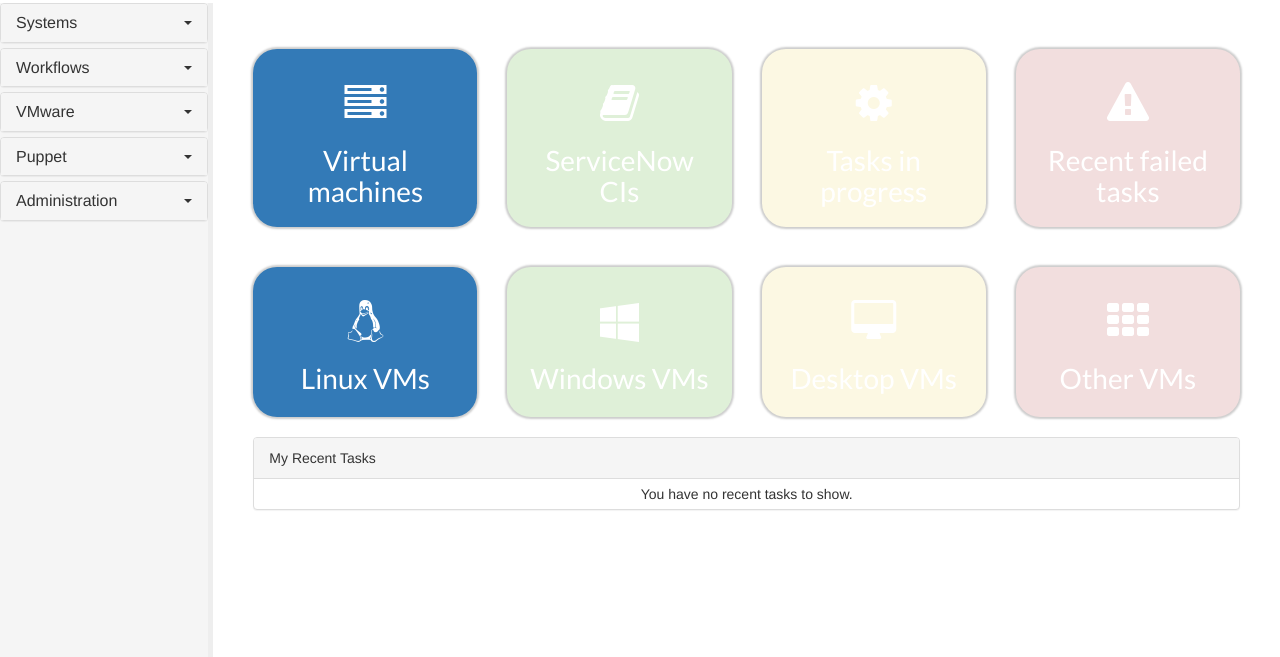
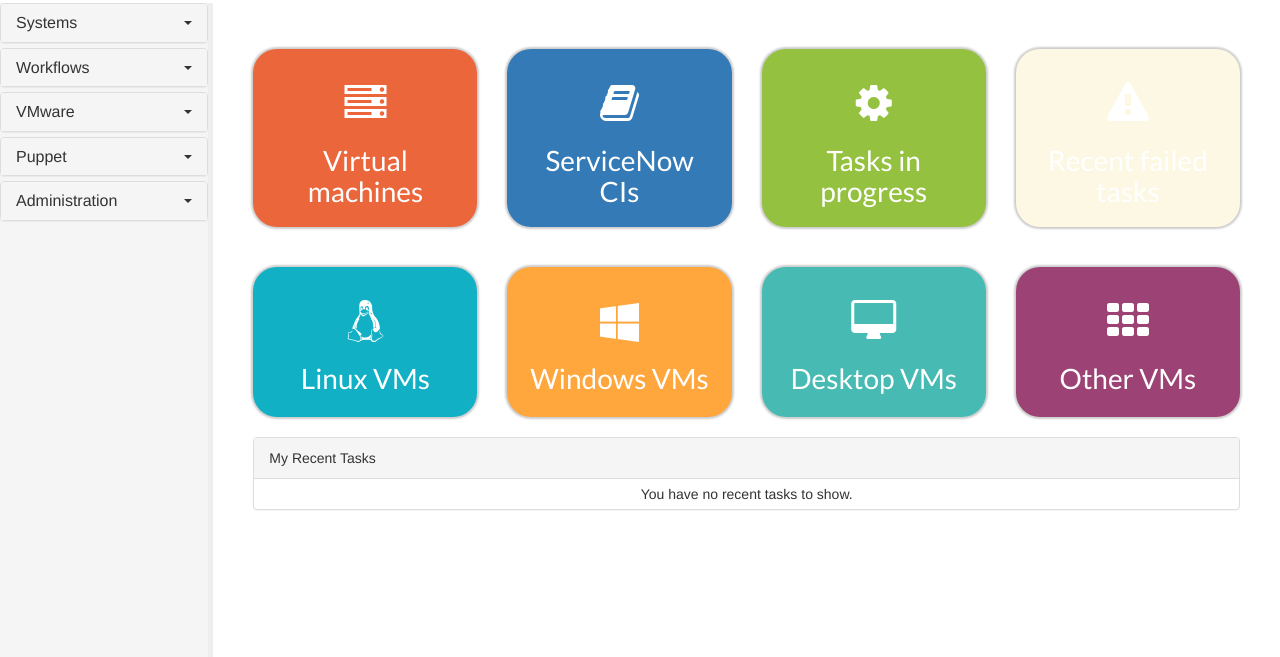
Before and after one commit to southampton/cortex, a Python web app: template templates/dashboard.html in a window 1280 px wide. Shown: the part 51-708 px from the top of the page. Run offline with Jinja, Linux system fonts and the light colour scheme; the template is opened without the code that fills it, so the values that code supplies are empty; some libraries are stand-ins or nearby versions.

Commit message:
updated dashboard colours

```diff
--- a/static/css/cortex.css
+++ b/static/css/cortex.css
@@ -310,3 +310,41 @@ i.icon-unknown
 {
 	color: #22c;
 }
+
+/* Additional bg-classes for dashboard */
+
+.bg-green
+{
+	color: #FFFFFF;
+	background-color: #94c140;
+}
+
+.bg-dorange
+{
+	color: #FFFFFF;
+	background-color: #ec663c;
+}
+
+.bg-lorange
+{
+	color: #FFFFFF;
+	background-color: #ffa63c;
+}
+
+.bg-purple
+{
+	color: #FFFFFF;
+	background-color: #9c4274;
+}
+
+.bg-lblue
+{
+	color: #FFFFFF;
+	background-color: #12b0c5;
+}
+
+.bg-teal
+{
+	color: #FFFFFF;
+	background-color: #47bbb3;
+}
--- a/templates/dashboard.html
+++ b/templates/dashboard.html
@@ -33,25 +33,25 @@
 
 <div class="row">
 	<div class="col-md-3">
-		<div class="admin-block bg-primary">
+		<div class="admin-block bg-dorange">
 			<h1><i class="fa fa-fw fa-server"></i> {{ vm_count }}</h1>
 			<h2>Virtual machines</h2>
 		</div>
 	</div>
 	<div class="col-md-3">
-		<div class="admin-block bg-success">
+		<div class="admin-block bg-primary">
 			<h1><i class="fa fa-fw fa-book"></i> {{ ci_count }}</h1>
 			<h2>ServiceNow CIs</h2>
 		</div>
 	</div>
 	<div class="col-md-3">
-		<div class="admin-block bg-warning">
+		<div class="admin-block bg-green">
 			<h1><i class="fa fa-fw fa-cog"></i> {{ task_progress_count }}</h1>
 			<h2>Tasks in progress</h2>
 		</div>
 	</div>
 	<div class="col-md-3">
-		<div class="admin-block bg-danger">
+		<div class="admin-block bg-warning">
 			<h1><i class="fa fa-fw fa-exclamation-triangle"></i> {{ task_failed_count }}</h1>
 			<h2>Recent failed tasks</h2>
 		</div>
@@ -59,25 +59,25 @@
 </div>
 <div class="row">
 	<div class="col-md-3">
-		<div class="admin-block bg-primary">
+		<div class="admin-block bg-lblue">
 			<h1><i class="fa fa-fw fa-linux"></i> {{ types['linux'] }}</h1>
 			<h2>Linux VMs</h2>
 		</div>
 	</div>
 	<div class="col-md-3">
-		<div class="admin-block bg-success">
+		<div class="admin-block bg-lorange">
 			<h1><i class="fa fa-fw fa-windows"></i> {{ types['windows_server'] }}</h1>
 			<h2>Windows VMs</h2>
 		</div>
 	</div>
 	<div class="col-md-3">
-		<div class="admin-block bg-warning">
+		<div class="admin-block bg-teal">
 			<h1><i class="fa fa-fw fa-desktop"></i> {{ types['windows_desktop'] }}</h1>
 			<h2>Desktop VMs</h2>
 		</div>
 	</div>
 	<div class="col-md-3">
-		<div class="admin-block bg-danger">
+		<div class="admin-block bg-purple">
 			<h1><i class="fa fa-fw fa-th"></i> {{ vm_count - types['linux'] - types['windows_server'] - types['windows_desktop'] }}</h1>
 			<h2>Other VMs</h2>
 		</div>
```
